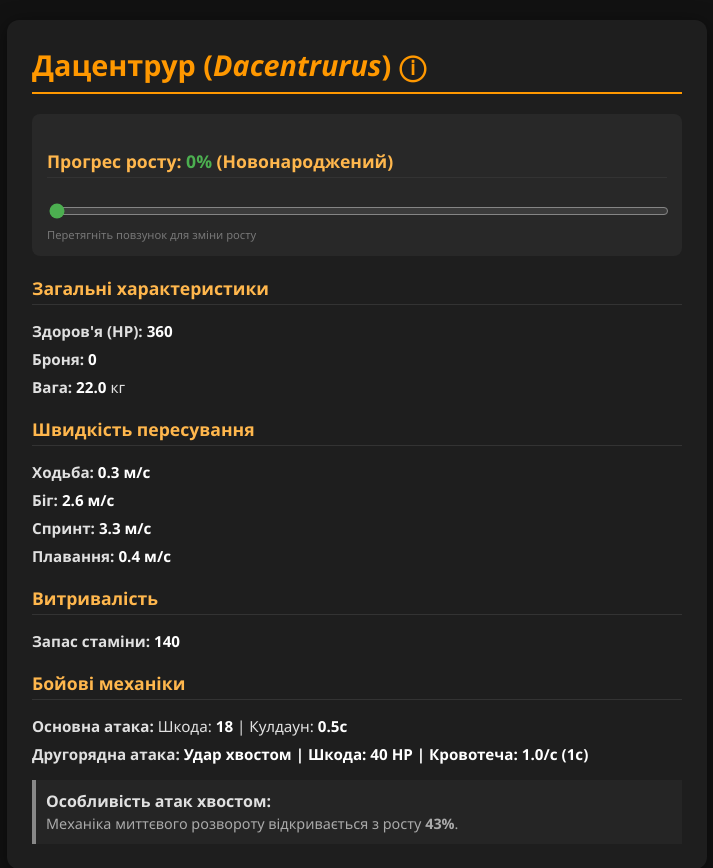
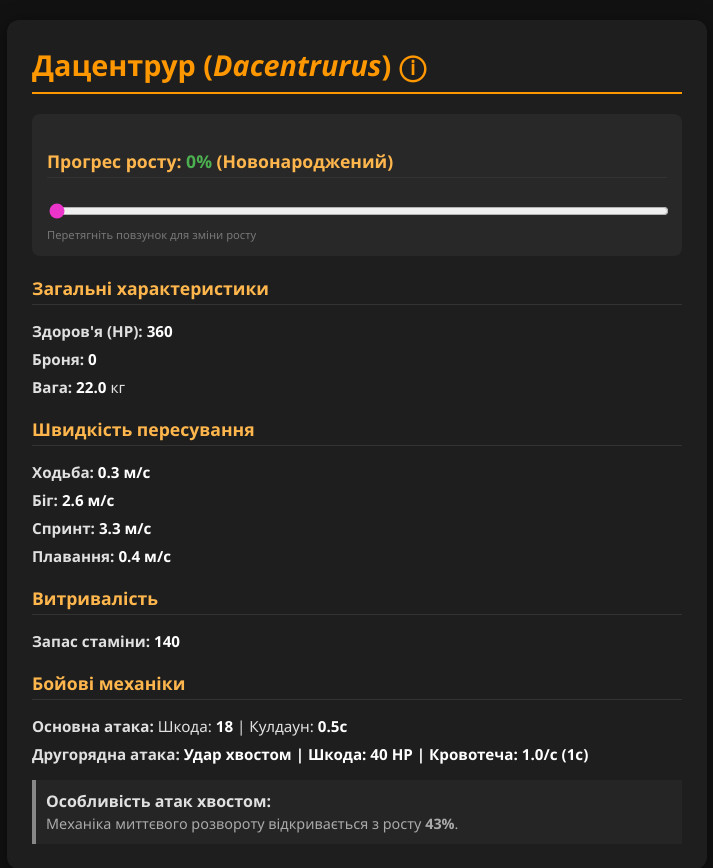
Before and after one commit to nickolastesta/PEwiki, a Flask app: page /dacentrurus in a window 1280 px wide. Shown: the top 868 px of the page, without its empty margins (283-996 px from the left). Run offline with Flask 3, Linux system fonts and the light colour scheme.

Commit message:
commit 3

```diff
--- a/static/css/style.css
+++ b/static/css/style.css
@@ -1,3 +1,4 @@
+/* Сторінка */
 body {
   font-family: 'Segoe UI', Tahoma, Geneva, Verdana, sans-serif;
   background: #121212;
@@ -6,6 +7,7 @@ body {
   margin: 0;
 }
 
+/* Картка */
 .creature-card {
   max-width: 650px;
   margin: 0 auto;
@@ -15,6 +17,7 @@ body {
   box-shadow: 0 4px 20px rgba(0, 0, 0, 0.5);
 }
 
+/* Шапка */
 .header-group {
   display: flex;
   justify-content: space-between;
@@ -24,6 +27,7 @@ body {
   margin-bottom: 20px;
 }
 
+/* Заголовок */
 h1 {
   color: #ff9800;
   margin: 0;
@@ -37,11 +41,13 @@ h1 {
   flex-shrink: 1;
 }
 
+/* Назва */
 .dino-title-text {
   overflow: hidden;
   text-overflow: ellipsis;
 }
 
+/* Меню */
 .dino-desc-dropdown {
   display: inline-flex;
   align-items: center;
@@ -49,6 +55,7 @@ h1 {
   flex-shrink: 0;
 }
 
+/* Кнопка */
 .desc-toggle-btn {
   cursor: pointer;
   list-style: none;
@@ -61,15 +68,18 @@ h1 {
   transition: opacity 0.2s ease, transform 0.2s ease;
 }
 
+/* Маркер */
 .desc-toggle-btn::-webkit-details-marker {
   display: none;
 }
 
+/* Анімація */
 .desc-toggle-btn:hover {
   opacity: 0.8;
   transform: scale(1.15);
 }
 
+/* Опис */
 .desc-content {
   position: absolute;
   top: 130%;
@@ -88,6 +98,7 @@ h1 {
   white-space: normal;
 }
 
+/* Підзаголовок */
 h2 {
   color: #ffb74d;
   font-size: 1.1em;
@@ -96,16 +107,19 @@ h2 {
   padding-bottom: 4px;
 }
 
+/* Список */
 ul {
   list-style: none;
   padding: 0;
 }
 
+/* Елемент */
 li {
   margin: 8px 0;
   font-size: 0.95em;
 }
 
+/* Блок */
 .stage-selector-group {
   background: #282828;
   padding: 15px;
@@ -113,22 +127,26 @@ li {
   margin-bottom: 20px;
 }
 
+/* Повзунок */
 input[type=range] {
   width: 100%;
   margin-top: 10px;
-  accent-color: #4caf50;
+  accent-color: #eb34c9;
 }
 
+/* Акцент */
 .highlight {
   color: #4caf50;
   font-weight: bold;
 }
 
+/* Значення */
 .stat-val {
   font-weight: bold;
   color: #ffffff;
 }
 
+/* Здібність */
 .ability-box {
   background: #252525;
   border-left: 4px solid #ff9800;
@@ -136,6 +154,7 @@ input[type=range] {
   margin-top: 10px;
 }
 
+/* Підказка */
 .slider-hint {
   margin: 4px 0 0 0;
   font-size: 0.7em;
```
